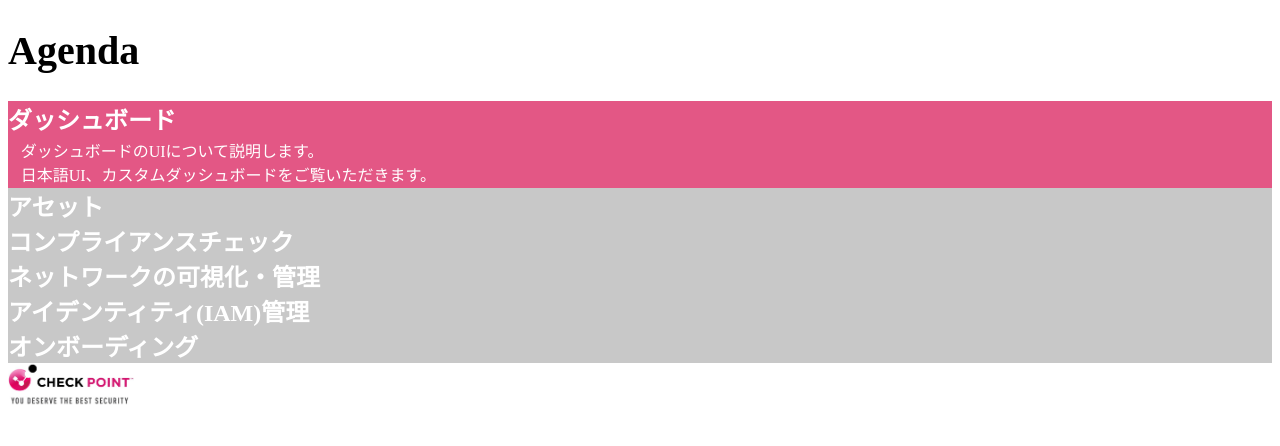
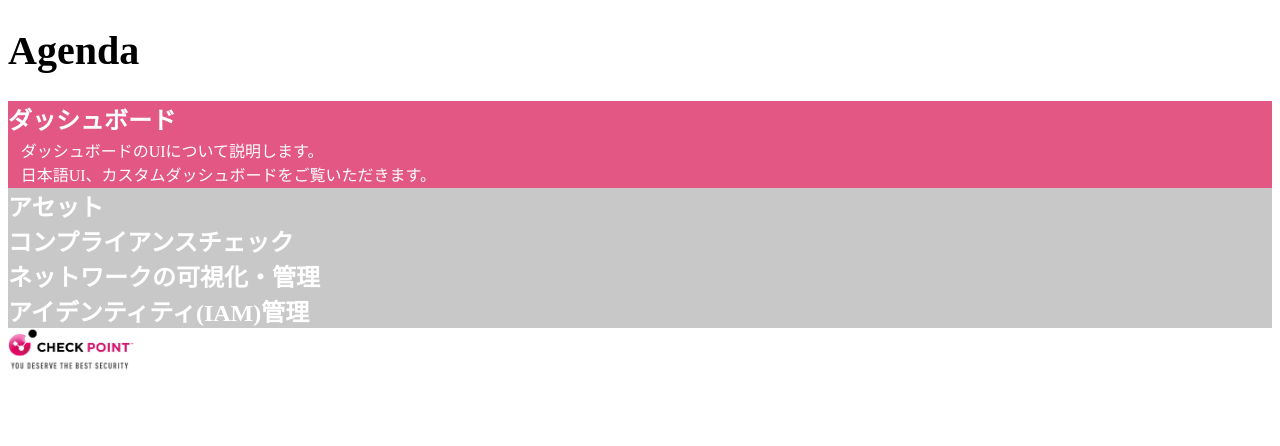
Before and after one commit to shefuyuta/cspmforawsdemoagenda, a plain HTML site: page index.html in a window 1280 px wide. Drawn offline with nearby package versions, Linux system fonts and the light colour scheme.

Commit message:
Update index.html

```diff
--- a/index.html
+++ b/index.html
@@ -44,11 +44,11 @@
       <a>ユーザーのアクティビティの可視化機能を確認します。</a>
       <a><br>また、IAMの権限制限と昇格を行います。(IAM Safety)。IAMユーザーで自身の権限追加を試み、権限昇格の機能を確認します。</a>
       </div>
-  <li class="agendacontent"><h2>オンボーディング</h2></li>
+ <!-- <li class="agendacontent"><h2>オンボーディング</h2></li>
     <div class="topic">
      <a>最後に、CloudGuardのとクラウド環境の紐づけについて説明します。</a>
      <a><br>One-click onboardingの簡単なセットアップをご覧いただきます。</a>
-    </div>
+    </div>-->
 
   </ul>
   <div class="cplogo"><img src="2022 CP Logo and Tagline_for footer.jpg"></div>
```
